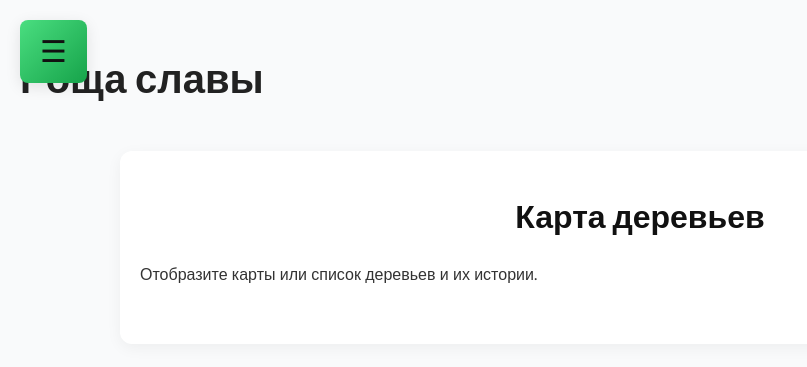
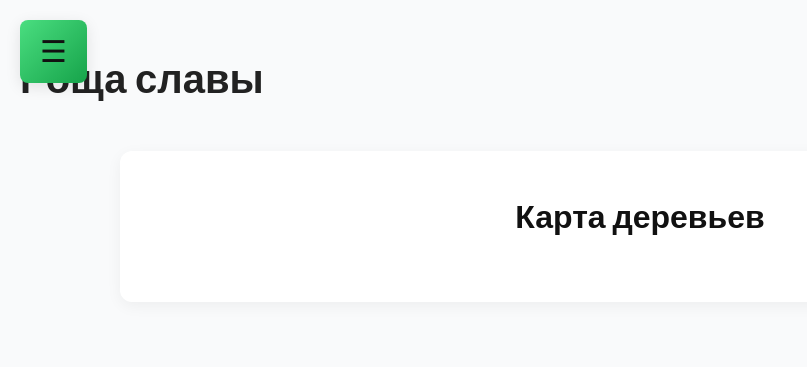
Before and after one commit to Ytkin341/-, a plain HTML site: page glory-grove.html in a window 1280 px wide. Shown: the whole page, without its empty margins (0-807 px from the left). Drawn offline with Linux system fonts and the light colour scheme.

Commit message:
Update glory-grove.html

```diff
--- a/glory-grove.html
+++ b/glory-grove.html
@@ -20,7 +20,6 @@
   <h1>Роща славы</h1>
   <section>
     <h2>Карта деревьев</h2>
-    <p>Отобразите карты или список деревьев и их истории.</p>
   </section>
 </div>
 
@@ -32,4 +31,5 @@ function toggleMenu() {
 </script>
 
 </body>
+
 </html>
```
